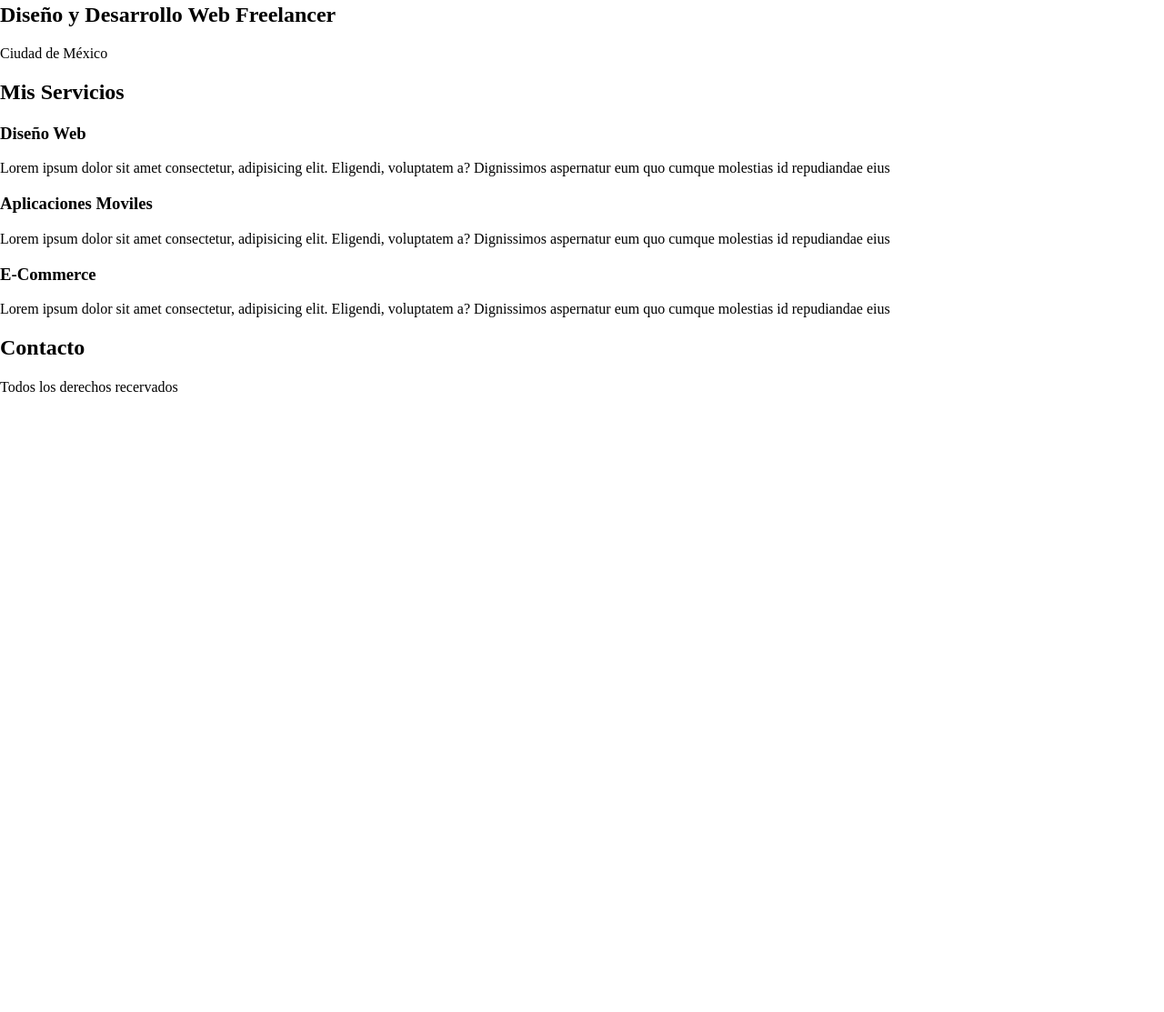
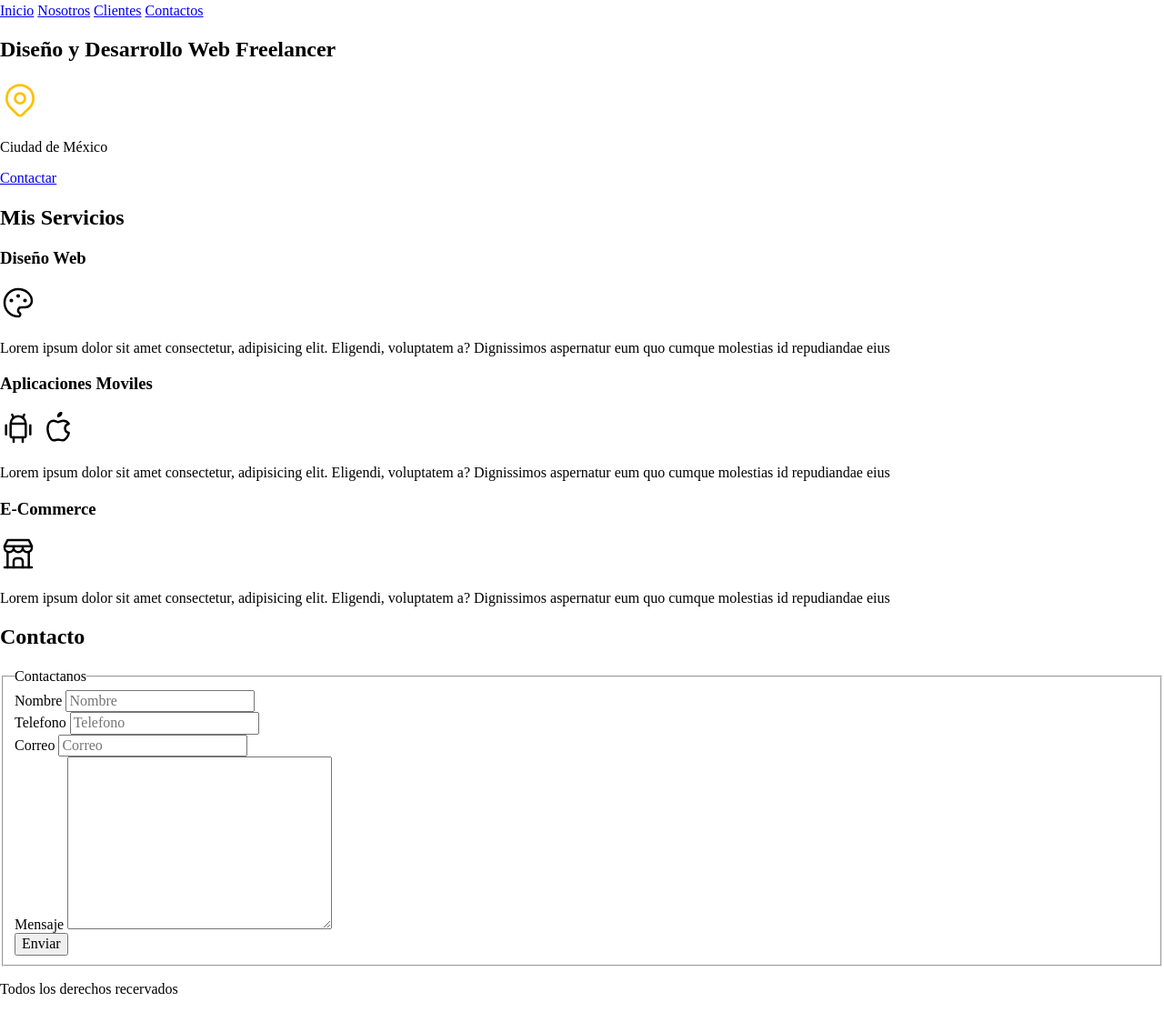
Before and after one commit to lycan-life/plantillaFreelancer, a plain HTML site: page index.html in a window 1280 px wide. Shown: the part 77-1190 px from the top of the page at 91% size. Before the commit the page ends 800 px from the top, so only its background shows below. Drawn offline with nearby package versions, Linux system fonts and the light colour scheme.

Commit message:
colocacion del body

```diff
--- a/index.html
+++ b/index.html
@@ -14,9 +14,24 @@
         <h1>Alarcon saldaña Freelancer</h1>
     </header>
 
+    <nav>
+        <a href="#">Inicio</a>
+        <a href="#">Nosotros</a>
+        <a href="#">Clientes</a>
+        <a href="#">Contactos</a>
+    </nav>
+
     <section>
         <h2>Diseño y Desarrollo Web Freelancer</h2>
+
+        <svg xmlns="http://www.w3.org/2000/svg" class="icon icon-tabler icon-tabler-map-pin" width="44" height="44" viewBox="0 0 24 24" stroke-width="1.5" stroke="#ffc107" fill="none" stroke-linecap="round" stroke-linejoin="round">
+            <path stroke="none" d="M0 0h24v24H0z" fill="none"/>
+            <circle cx="12" cy="11" r="3" />
+            <path d="M17.657 16.657l-4.243 4.243a2 2 0 0 1 -2.827 0l-4.244 -4.243a8 8 0 1 1 11.314 0z" />
+          </svg>
+
         <p>Ciudad de México</p>
+        <a href="#">Contactar</a>
     </section>
 
     <main>
@@ -24,25 +39,93 @@
 
         <section>
             <h3>Diseño Web</h3>
+
+            <svg xmlns="http://www.w3.org/2000/svg" class="icon icon-tabler icon-tabler-palette" width="40" height="40" viewBox="0 0 24 24" stroke-width="1.5" stroke="#000000" fill="none" stroke-linecap="round" stroke-linejoin="round">
+            <path stroke="none" d="M0 0h24v24H0z" fill="none"/>
+            <path d="M12 21a9 9 0 1 1 0 -18a9 8 0 0 1 9 8a4.5 4 0 0 1 -4.5 4h-2.5a2 2 0 0 0 -1 3.75a1.3 1.3 0 0 1 -1 2.25" />
+            <circle cx="7.5" cy="10.5" r=".5" fill="currentColor" />
+            <circle cx="12" cy="7.5" r=".5" fill="currentColor" />
+            <circle cx="16.5" cy="10.5" r=".5" fill="currentColor" />
+            </svg>
+
             <p>Lorem ipsum dolor sit amet consectetur, adipisicing elit. Eligendi, voluptatem a? Dignissimos aspernatur eum quo cumque molestias id repudiandae eius</p>
         </section>
 
         <section>
             <h3>Aplicaciones Moviles</h3>
+
+            <svg xmlns="http://www.w3.org/2000/svg" class="icon icon-tabler icon-tabler-brand-android" width="40" height="40" viewBox="0 0 24 24" stroke-width="1.5" stroke="#000000" fill="none" stroke-linecap="round" stroke-linejoin="round">
+                <path stroke="none" d="M0 0h24v24H0z" fill="none"/>
+                <line x1="4" y1="10" x2="4" y2="16" />
+                <line x1="20" y1="10" x2="20" y2="16" />
+                <path d="M7 9h10v8a1 1 0 0 1 -1 1h-8a1 1 0 0 1 -1 -1v-8a5 5 0 0 1 10 0" />
+                <line x1="8" y1="3" x2="9" y2="5" />
+                <line x1="16" y1="3" x2="15" y2="5" />
+                <line x1="9" y1="18" x2="9" y2="21" />
+                <line x1="15" y1="18" x2="15" y2="21" />
+            </svg>
+
+            <svg xmlns="http://www.w3.org/2000/svg" class="icon icon-tabler icon-tabler-brand-apple" width="40" height="40" viewBox="0 0 24 24" stroke-width="1.5" stroke="#000000" fill="none" stroke-linecap="round" stroke-linejoin="round">
+            <path stroke="none" d="M0 0h24v24H0z" fill="none"/>
+            <path d="M9 7c-3 0 -4 3 -4 5.5c0 3 2 7.5 4 7.5c1.088 -.046 1.679 -.5 3 -.5c1.312 0 1.5 .5 3 .5s4 -3 4 -5c-.028 -.01 -2.472 -.403 -2.5 -3c-.019 -2.17 2.416 -2.954 2.5 -3c-1.023 -1.492 -2.951 -1.963 -3.5 -2c-1.433 -.111 -2.83 1 -3.5 1c-.68 0 -1.9 -1 -3 -1z" />
+            <path d="M12 4a2 2 0 0 0 2 -2a2 2 0 0 0 -2 2" />
+            </svg>
+
             <p>Lorem ipsum dolor sit amet consectetur, adipisicing elit. Eligendi, voluptatem a? Dignissimos aspernatur eum quo cumque molestias id repudiandae eius</p>
         </section>
 
         <section>
             <h3>E-Commerce</h3>
+
+            <svg xmlns="http://www.w3.org/2000/svg" class="icon icon-tabler icon-tabler-building-store" width="40" height="40" viewBox="0 0 24 24" stroke-width="1.5" stroke="#000000" fill="none" stroke-linecap="round" stroke-linejoin="round">
+            <path stroke="none" d="M0 0h24v24H0z" fill="none"/>
+            <line x1="3" y1="21" x2="21" y2="21" />
+            <path d="M3 7v1a3 3 0 0 0 6 0v-1m0 1a3 3 0 0 0 6 0v-1m0 1a3 3 0 0 0 6 0v-1h-18l2 -4h14l2 4" />
+            <line x1="5" y1="21" x2="5" y2="10.85" />
+            <line x1="19" y1="21" x2="19" y2="10.85" />
+            <path d="M9 21v-4a2 2 0 0 1 2 -2h2a2 2 0 0 1 2 2v4" />
+            </svg>
+
             <p>Lorem ipsum dolor sit amet consectetur, adipisicing elit. Eligendi, voluptatem a? Dignissimos aspernatur eum quo cumque molestias id repudiandae eius</p>
         </section>
-
-
-
     </main>
 
-    <h2>Contacto</h2>
+    <section>
+        <h2>Contacto</h2>
 
-    <p>Todos los derechos recervados</p>
+        <form action="">
+            <fieldset>
+
+                <legend>Contactanos</legend>
+                <div>
+                    <label for="">Nombre</label>
+                    <input type="text" name="" id="" placeholder="Nombre">
+                </div>
+
+                <div>
+                    <label for="">Telefono</label>
+                    <input type="number" name="" id="" placeholder="Telefono">
+                </div>
+
+                <div>
+                    <label for="">Correo</label>
+                    <input type="email" name="" id="" placeholder="Correo">
+                </div>
+
+                <div>
+                    <label for="">Mensaje</label>
+                    <textarea name="" id="" cols="30" rows="10"></textarea>
+                </div>
+
+                <input type="submit" value="Enviar">
+            </fieldset>
+        </form>
+
+    </section>
+
+    <footer>
+        <p>Todos los derechos recervados</p>
+    </footer>
+
 </body>
 </html>
```
